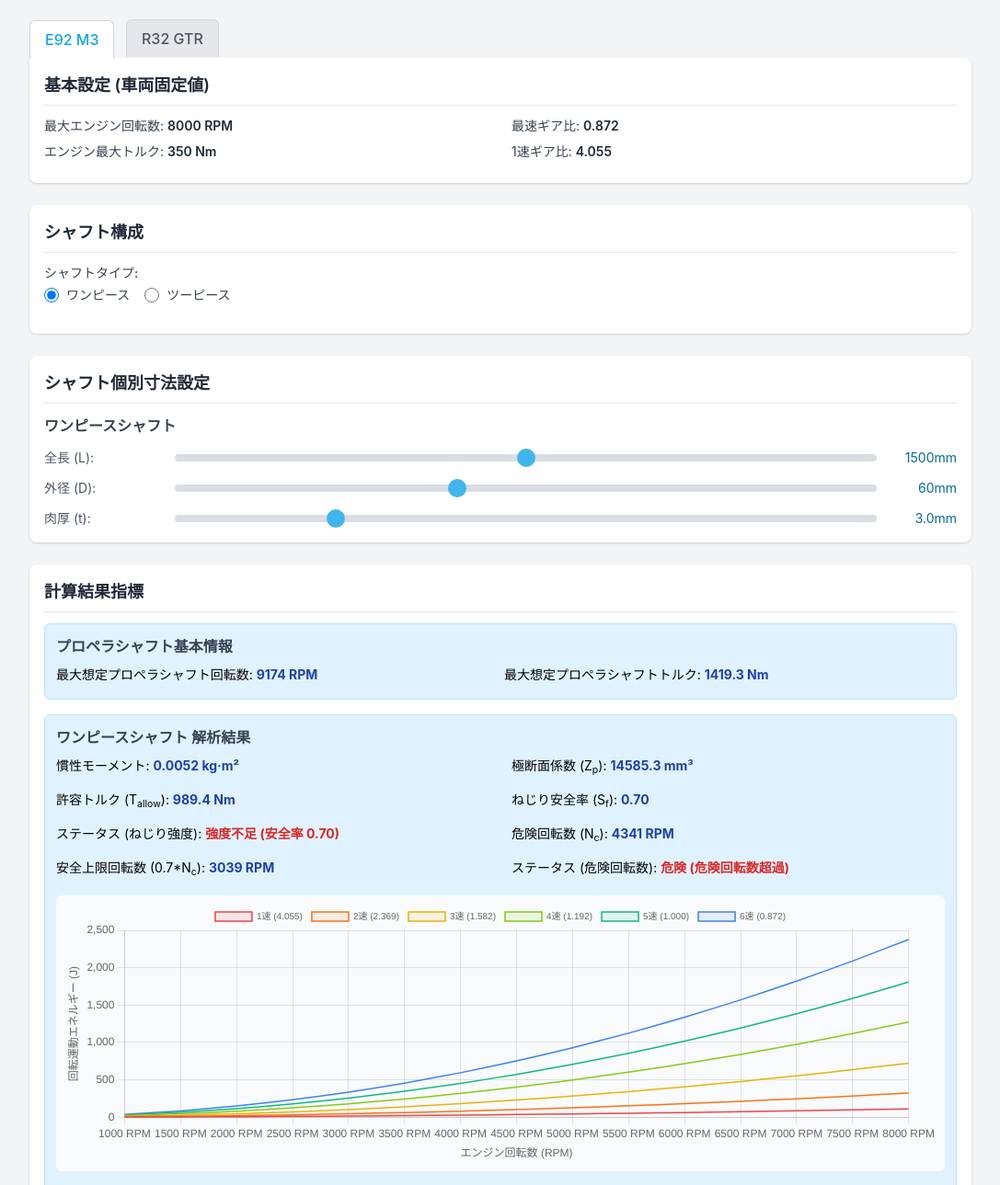
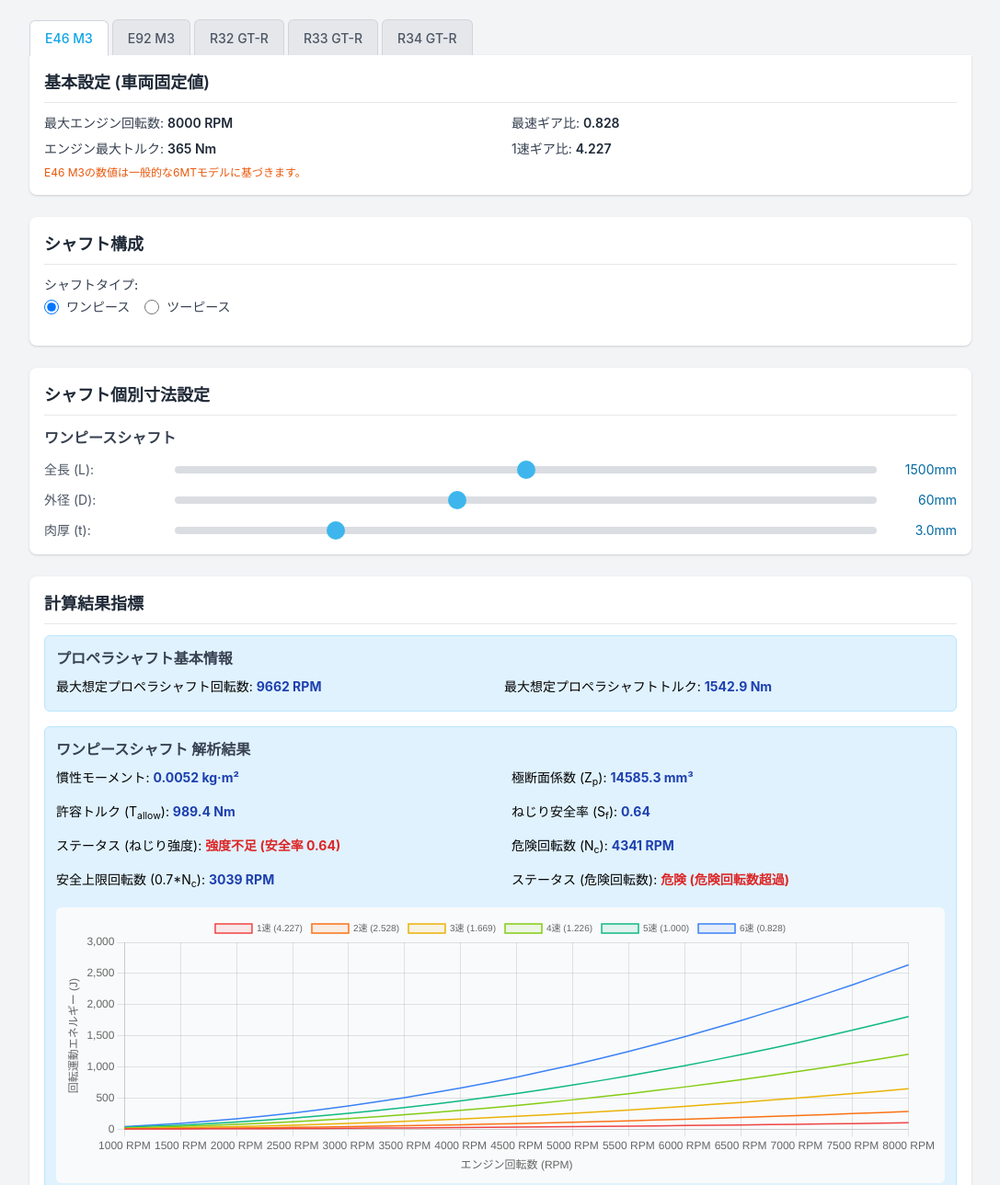
Before and after one commit to mushitaro/Propeller-shaft-tuning-app, a plain HTML site: page index.html in a window 1280 px wide. Shown: the part 71-1360 px from the top of the page at 92% size, without its empty margins (96-1183 px from the left). Drawn offline with nearby package versions, Linux system fonts and the light colour scheme.

Commit message:
Update index.html
E46M3、 R33GTR、R34GTRを追加

```diff
--- a/index.html
+++ b/index.html
@@ -3,7 +3,7 @@
 <head>
     <meta charset="UTF-8">
     <meta name="viewport" content="width=device-width, initial-scale=1.0">
-    <title>プロペラシャフト総合解析 Ver.3</title>
+    <title>プロペラシャフト総合解析 Ver.3.1</title>
     <script src="https://cdn.tailwindcss.com"></script>
     <script src="https://cdn.jsdelivr.net/npm/chart.js"></script>
     <style>
@@ -89,7 +89,7 @@
         /* Tab styling */
         .tab-button {
             padding: 0.5rem 1rem;
-            margin-right: 0.5rem;
+            margin-right: 0.25rem; /* Slightly reduced margin for more tabs */
             border-radius: 0.375rem 0.375rem 0 0;
             cursor: pointer;
             background-color: #e5e7eb; /* bg-gray-200 */
@@ -97,6 +97,7 @@
             font-weight: 500; /* font-medium */
             border: 1px solid #d1d5db; /* border-gray-300 */
             border-bottom: none;
+            font-size: 0.875rem; /* text-sm for tabs */
         }
         .tab-button.active {
             background-color: white;
@@ -111,13 +112,17 @@
 <body class="p-4 md:p-8">
 
     <div class="max-w-5xl mx-auto">
-        <h1 class="text-2xl md:text-3xl font-bold mb-6 text-center text-gray-800">プロペラシャフト総合解析 Ver.3</h1>
+        <h1 class="text-2xl md:text-3xl font-bold mb-6 text-center text-gray-800">プロペラシャフト総合解析 Ver.3.1</h1>
 
-        <div class="mb-0 -mb-px"> <button id="tabE92M3" class="tab-button active" data-vehicle="E92M3">E92 M3</button>
-            <button id="tabR32GTR" class="tab-button" data-vehicle="R32GTR">R32 GTR</button>
+        <div class="mb-0 -mb-px flex flex-wrap">
+            <button id="tabE46M3" class="tab-button" data-vehicle="E46M3">E46 M3</button>
+            <button id="tabE92M3" class="tab-button" data-vehicle="E92M3">E92 M3</button>
+            <button id="tabR32GTR" class="tab-button" data-vehicle="R32GTR">R32 GT-R</button>
+            <button id="tabR33GTR" class="tab-button" data-vehicle="R33GTR">R33 GT-R</button>
+            <button id="tabR34GTR" class="tab-button" data-vehicle="R34GTR">R34 GT-R</button>
         </div>
 
-        <div class="param-group" style="border-top-left-radius: 0;"> <h2 class="section-title">基本設定 (車両固定値)</h2>
+        <div class="param-group" style="border-top-left-radius: 0; border-top-right-radius: 0;"> <h2 class="section-title">基本設定 (車両固定値)</h2>
             <div class="grid grid-cols-1 md:grid-cols-2 gap-x-6 gap-y-2">
                 <p class="text-sm text-gray-700">最大エンジン回転数: <span id="fixedMaxEngineRpm" class="fixed-value"></span></p>
                 <p class="text-sm text-gray-700">最速ギア比: <span id="fixedFastestGearRatio" class="fixed-value"></span></p>
@@ -275,11 +280,27 @@
 
         // Vehicle Specific Parameters
         const VEHICLE_PARAMS = {
+            E46M3: {
+                name: "E46 M3",
+                maxEngineRpm: 8000,
+                fastestGearRatio: 0.828,
+                maxEngineTorque: 365,
+                firstGearRatio: 4.227,
+                graphGearRatios: [
+                    { name: '1速', value: 4.227, color: 'rgb(239, 68, 68)' },
+                    { name: '2速', value: 2.528, color: 'rgb(249, 115, 22)' },
+                    { name: '3速', value: 1.669, color: 'rgb(234, 179, 8)' },
+                    { name: '4速', value: 1.226, color: 'rgb(132, 204, 22)' },
+                    { name: '5速', value: 1.000, color: 'rgb(16, 185, 129)' },
+                    { name: '6速', value: 0.828, color: 'rgb(59, 130, 246)' }
+                ],
+                note: "E46 M3の数値は一般的な6MTモデルに基づきます。"
+            },
             E92M3: {
                 name: "E92 M3",
-                maxEngineRpm: 8000,
+                maxEngineRpm: 8300, // Updated
                 fastestGearRatio: 0.872,
-                maxEngineTorque: 350,
+                maxEngineTorque: 400, // Updated
                 firstGearRatio: 4.055,
                 graphGearRatios: [
                     { name: '1速', value: 4.055, color: 'rgb(239, 68, 68)' },
@@ -292,10 +313,10 @@
                 note: ""
             },
             R32GTR: {
-                name: "R32 GTR",
-                maxEngineRpm: 7400, // Updated value
+                name: "R32 GT-R",
+                maxEngineRpm: 8000,
                 fastestGearRatio: 0.752,
-                maxEngineTorque: 350, // 仮の値 (標準は約353Nm)
+                maxEngineTorque: 353, // Updated
                 firstGearRatio: 3.214,
                 graphGearRatios: [
                     { name: '1速', value: 3.214, color: 'rgb(239, 68, 68)' },
@@ -304,14 +325,50 @@
                     { name: '4速', value: 1.000, color: 'rgb(132, 204, 22)' },
                     { name: '5速', value: 0.752, color: 'rgb(16, 185, 129)' }
                 ],
-                note: "R32 GTRの最大トルクは仮の値です。実際の車両に合わせて調整してください。" // Updated note
+                note: "R32 GT-Rの最大エンジン回転数・トルクは一般的な値を参照しています。"
+            },
+            R33GTR: {
+                name: "R33 GT-R",
+                maxEngineRpm: 8000, // Official, can be higher
+                fastestGearRatio: 0.752, // Assuming same 5-speed as R32
+                maxEngineTorque: 368,
+                firstGearRatio: 3.214, // Assuming same 5-speed as R32
+                graphGearRatios: [
+                    { name: '1速', value: 3.214, color: 'rgb(239, 68, 68)' },
+                    { name: '2速', value: 1.925, color: 'rgb(249, 115, 22)' },
+                    { name: '3速', value: 1.302, color: 'rgb(234, 179, 8)' },
+                    { name: '4速', value: 1.000, color: 'rgb(132, 204, 22)' },
+                    { name: '5速', value: 0.752, color: 'rgb(16, 185, 129)' }
+                ],
+                note: "R33 GT-Rの最大エンジン回転数・トルクは標準的な値を参照。5MTを想定。"
+            },
+            R34GTR: {
+                name: "R34 GT-R",
+                maxEngineRpm: 8000, // Common enthusiast redline, official is lower
+                fastestGearRatio: 0.793,
+                maxEngineTorque: 392,
+                firstGearRatio: 3.827,
+                graphGearRatios: [
+                    { name: '1速', value: 3.827, color: 'rgb(239, 68, 68)' },
+                    { name: '2速', value: 2.360, color: 'rgb(249, 115, 22)' },
+                    { name: '3速', value: 1.685, color: 'rgb(234, 179, 8)' },
+                    { name: '4速', value: 1.312, color: 'rgb(132, 204, 22)' },
+                    { name: '5速', value: 1.000, color: 'rgb(16, 185, 129)' },
+                    { name: '6速', value: 0.793, color: 'rgb(59, 130, 246)' }
+                ],
+                note: "R34 GT-Rの最大エンジン回転数は一般的なチューニング値を参照。トルクは標準的な値。"
             }
         };
-        let currentVehicleModelKey = 'E92M3'; // Default vehicle
+        let currentVehicleModelKey = 'E46M3'; // Default vehicle (first in new order)
 
         // --- DOM 要素 ---
-        const tabE92M3 = document.getElementById('tabE92M3');
-        const tabR32GTR = document.getElementById('tabR32GTR');
+        const tabButtons = { // Store tab buttons for easier access
+            E46M3: document.getElementById('tabE46M3'),
+            E92M3: document.getElementById('tabE92M3'),
+            R32GTR: document.getElementById('tabR32GTR'),
+            R33GTR: document.getElementById('tabR33GTR'),
+            R34GTR: document.getElementById('tabR34GTR')
+        };
         const vehicleNoteSpan = document.getElementById('vehicleNote');
         const additionalVehicleNoteSpan = document.getElementById('additionalVehicleNote');
 
@@ -377,8 +434,11 @@
         const twoPieceChartCtx = document.getElementById('twoPieceEnergyChart').getContext('2d');
 
         // --- イベントリスナー ---
-        tabE92M3.addEventListener('click', () => switchVehicleModel('E92M3'));
-        tabR32GTR.addEventListener('click', () => switchVehicleModel('R32GTR'));
+        Object.keys(tabButtons).forEach(key => {
+            if (tabButtons[key]) { // Check if tab button exists
+                tabButtons[key].addEventListener('click', () => switchVehicleModel(key));
+            }
+        });
 
         shaftTypeRadios.forEach(radio => radio.addEventListener('change', updateUI));
         [ opLengthSlider, opDiameterSlider, opThicknessSlider,
@@ -388,8 +448,11 @@
         // --- 車両モデル切り替え ---
         function switchVehicleModel(modelKey) {
             currentVehicleModelKey = modelKey;
-            tabE92M3.classList.toggle('active', modelKey === 'E92M3');
-            tabR32GTR.classList.toggle('active', modelKey === 'R32GTR');
+            Object.keys(tabButtons).forEach(key => {
+                if (tabButtons[key]) {
+                    tabButtons[key].classList.toggle('active', key === modelKey);
+                }
+            });
             updateFixedParamsDisplay();
             performCalculations();
         }
@@ -401,7 +464,7 @@
             fixedMaxEngineTorqueSpan.textContent = `${params.maxEngineTorque} Nm`;
             fixedFirstGearRatioSpan.textContent = params.firstGearRatio.toFixed(3);
             vehicleNoteSpan.textContent = params.note || "";
-            additionalVehicleNoteSpan.textContent = params.note || ""; // Update the note in the yellow box as well
+            additionalVehicleNoteSpan.textContent = params.note || "";
         }
 
 
@@ -531,8 +594,8 @@
             const datasets = [];
 
             if (totalInertia === null || totalInertia <= 0) {
-                if (chartInstance) chartInstance.destroy(); // Destroy the old chart instance
-                return null; // Return null as no chart is (re)created
+                if (chartInstance) chartInstance.destroy();
+                return null;
             }
 
             for (let engRpm = ENGINE_RPM_MIN_FOR_GRAPH; engRpm <= vehicleParams.maxEngineRpm; engRpm += RPM_STEP_FOR_GRAPH) {
```
